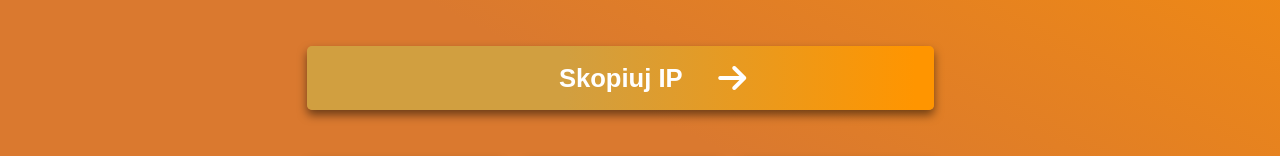
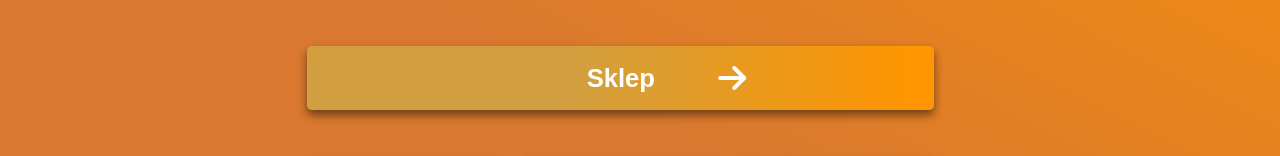
Before and after one commit to Kurczaczki69/boxingfish-website, a plain HTML site: page index.html in a window 1280 px wide. Shown: the part 434-590 px from the top of the page. Drawn offline with Linux system fonts and the light colour scheme.

Commit message:
added favicon and changed copy ip button to shop button

```diff
--- a/index.html
+++ b/index.html
@@ -13,6 +13,7 @@
       src="https://kit.fontawesome.com/d32a069f92.js"
       crossorigin="anonymous"
     ></script>
+    <link rel="icon" type="image/png" href="img/favicon.png" />
   </head>
   <body>
     <div id="cont-main">
@@ -36,10 +37,12 @@
         Twój innowacyjny serwer!
       </p>
 
-      <button id="copy-ip-btn">
-        <i class="fa-solid fa-arrow-right" id="copy-ip-btn-icon"></i
-        ><span id="copy-ip-btn-txt">Skopiuj IP</span>
-      </button>
+      <a href="https://vishop.pl/shop/11019">
+        <button id="copy-ip-btn">
+          <i class="fa-solid fa-arrow-right" id="copy-ip-btn-icon"></i>
+          <span id="copy-ip-btn-txt">Sklep</span>
+        </button>
+      </a>
       <a href="http://dc.boxingfish.pl">
         <button id="discord-btn" class="social-btn">
           <i class="fa-brands fa-discord"></i>Discord
```
